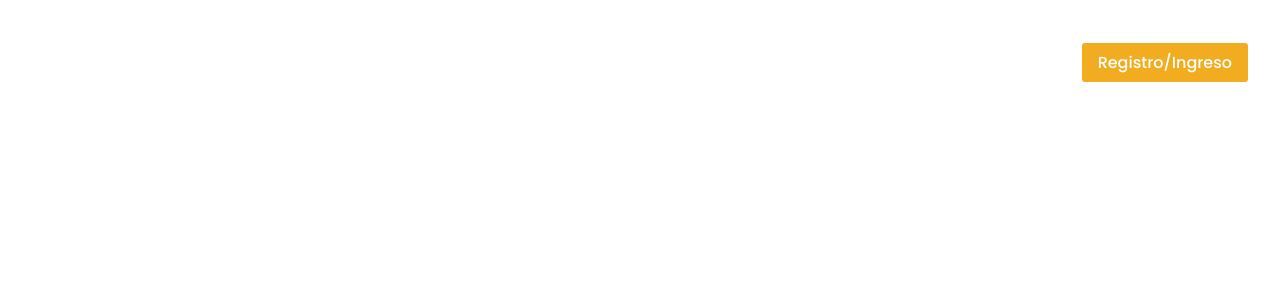
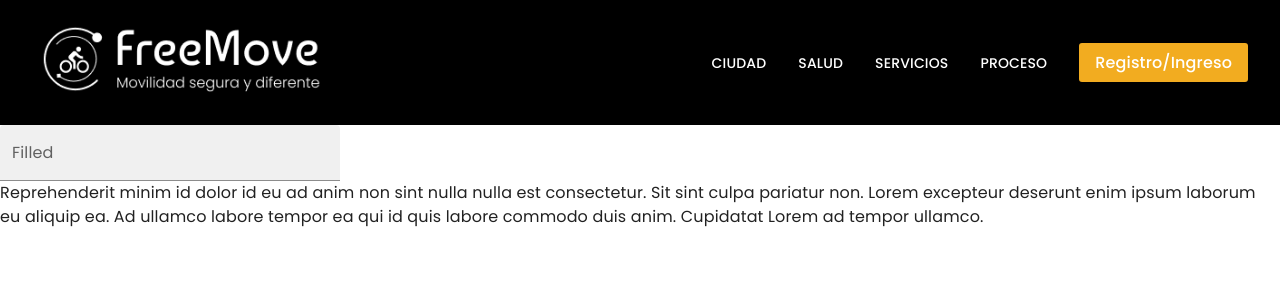
Before and after one commit to iancarlosortega/freemove-nextjs, a Next.js app: page / in a window 1280 px wide. Shown: the top 300 px of the page. Built offline with nearby package versions, Linux system fonts and the light colour scheme.

Commit message:
Add MaterialUI library

```diff
--- a/app/layout.tsx
+++ b/app/layout.tsx
@@ -1,10 +1,5 @@
+import { MuiProvider } from '@/mui';
 import './globals.css';
-import { Poppins } from 'next/font/google';
-
-const poppins = Poppins({
-	subsets: ['latin'],
-	weight: ['300', '400', '500', '600', '700'],
-});
 
 export const metadata = {
 	title: 'FreeMove',
@@ -19,7 +14,9 @@ export default function RootLayout({
 }) {
 	return (
 		<html lang='es'>
-			<body className={poppins.className}>{children}</body>
+			<body>
+				<MuiProvider>{children}</MuiProvider>
+			</body>
 		</html>
 	);
 }
--- a/components/Navbar.tsx
+++ b/components/Navbar.tsx
@@ -4,11 +4,12 @@ import Link from 'next/link';
 import Image from 'next/image';
 import { usePathname } from 'next/navigation';
 import styles from './Navbar.module.css';
+import { TextField } from '@mui/material';
 
 export const Navbar = () => {
 	const pathname = usePathname();
 	const style = {
-		backgroundColor: pathname === '/' ? 'transparent' : 'var(--dark-blue)',
+		backgroundColor: pathname === '/' ? 'black' : 'var(--dark-blue)',
 	};
 
 	return (
@@ -43,6 +44,15 @@ export const Navbar = () => {
 				</ul>
 			</nav>
 
+			<TextField id='filled-basic' label='Filled' variant='filled' />
+
+			<p>
+				Reprehenderit minim id dolor id eu ad anim non sint nulla nulla est
+				consectetur. Sit sint culpa pariatur non. Lorem excepteur deserunt enim
+				ipsum laborum eu aliquip ea. Ad ullamco labore tempor ea qui id quis
+				labore commodo duis anim. Cupidatat Lorem ad tempor ullamco.
+			</p>
+
 			{/* TODO: Navbar Phone */}
 		</>
 	);
--- /dev/null
+++ b/mui/MuiProvider.tsx
@@ -0,0 +1,18 @@
+'use client';
+
+import { ThemeProvider } from '@mui/material/styles';
+import { theme } from '@/themes/theme';
+import { CssBaseline } from '@mui/material';
+
+interface Props {
+	children: React.ReactNode;
+}
+
+export const MuiProvider: React.FC<Props> = ({ children }) => {
+	return (
+		<ThemeProvider theme={theme}>
+			<CssBaseline />
+			{children}
+		</ThemeProvider>
+	);
+};
--- /dev/null
+++ b/mui/index.ts
@@ -0,0 +1 @@
+export { MuiProvider } from './MuiProvider';
--- a/package.json
+++ b/package.json
@@ -9,6 +9,9 @@
     "lint": "next lint"
   },
   "dependencies": {
+    "@emotion/react": "^11.11.1",
+    "@emotion/styled": "^11.11.0",
+    "@mui/material": "^5.13.4",
     "@types/node": "20.2.5",
     "@types/react": "18.2.8",
     "@types/react-dom": "18.2.4",
--- /dev/null
+++ b/themes/theme.ts
@@ -0,0 +1,15 @@
+import { Poppins } from 'next/font/google';
+import { createTheme } from '@mui/material/styles';
+
+const poppins = Poppins({
+	subsets: ['latin'],
+	weight: ['300', '400', '500', '600', '700'],
+});
+
+export const theme = createTheme({
+	typography: {
+		allVariants: {
+			fontFamily: poppins.style.fontFamily,
+		},
+	},
+});
```
Also changed, not shown: 1 other file (tests, documents, lock files or other folders).
